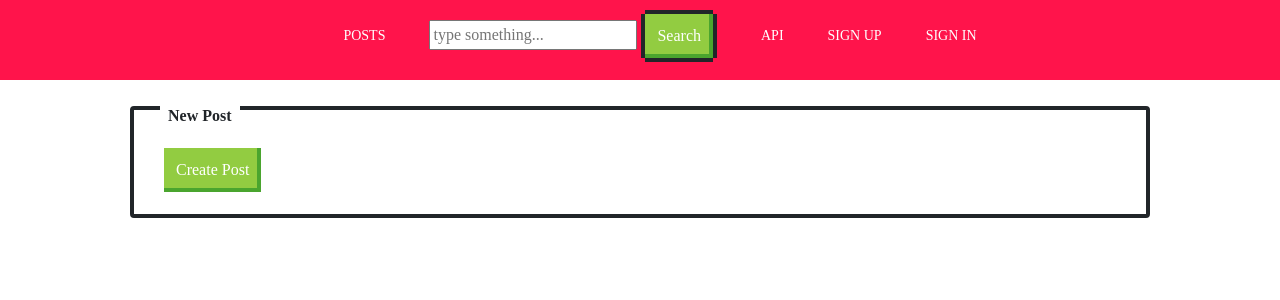
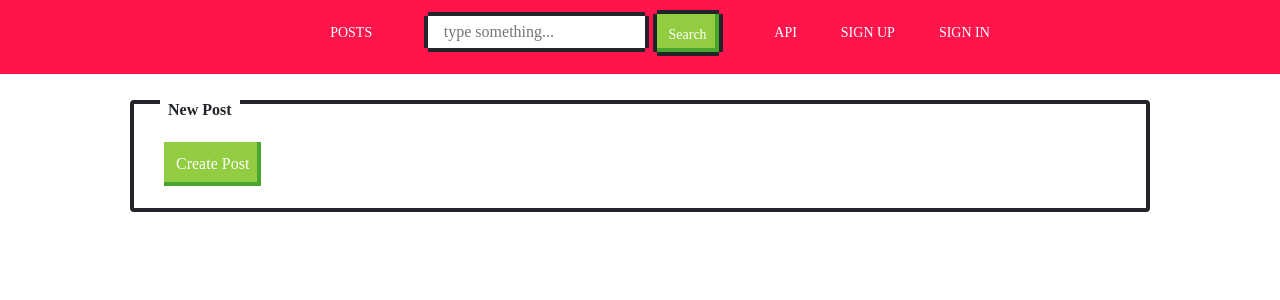
Before and after one commit to fastestmk/Convoy, a Django app: template post/templates/post/post_form.html in a window 1280 px wide. Shown: the top 300 px of the page. Run offline with Django 3.2, Linux system fonts and the light colour scheme; the template is opened without the code that fills it, so the values that code supplies are empty; some libraries are stand-ins or nearby versions; some web fonts are replaced.

Commit message:
searchbox fixed

```diff
--- a/post/templates/base.html
+++ b/post/templates/base.html
@@ -16,10 +16,10 @@
     <ul>
       <li><a href="{% url 'post:list' %}">Posts</a></li>
       <li>
-        <form method='GET' action='' class='row'>
-          <div class='input-group'>
-            <input class='form-control' type='text' name='q' placeholder='type something...' value='{{ request.GET.q }}'/>
-            <button class="nes-btn is-success" type='submit'>Search</button>
+        <form method='GET' action="{% url 'post:list' %}">
+          <div>
+            <input style="width:69%;height:32px" class="nes-input" type='text' name='q' placeholder='type something...' value='{{ request.GET.q }}'/>
+            <button style="font-size:14px;height: 38px" class="nes-btn is-success" type='submit'>Search</button>
           </div>
         </form>
       </li>
```
